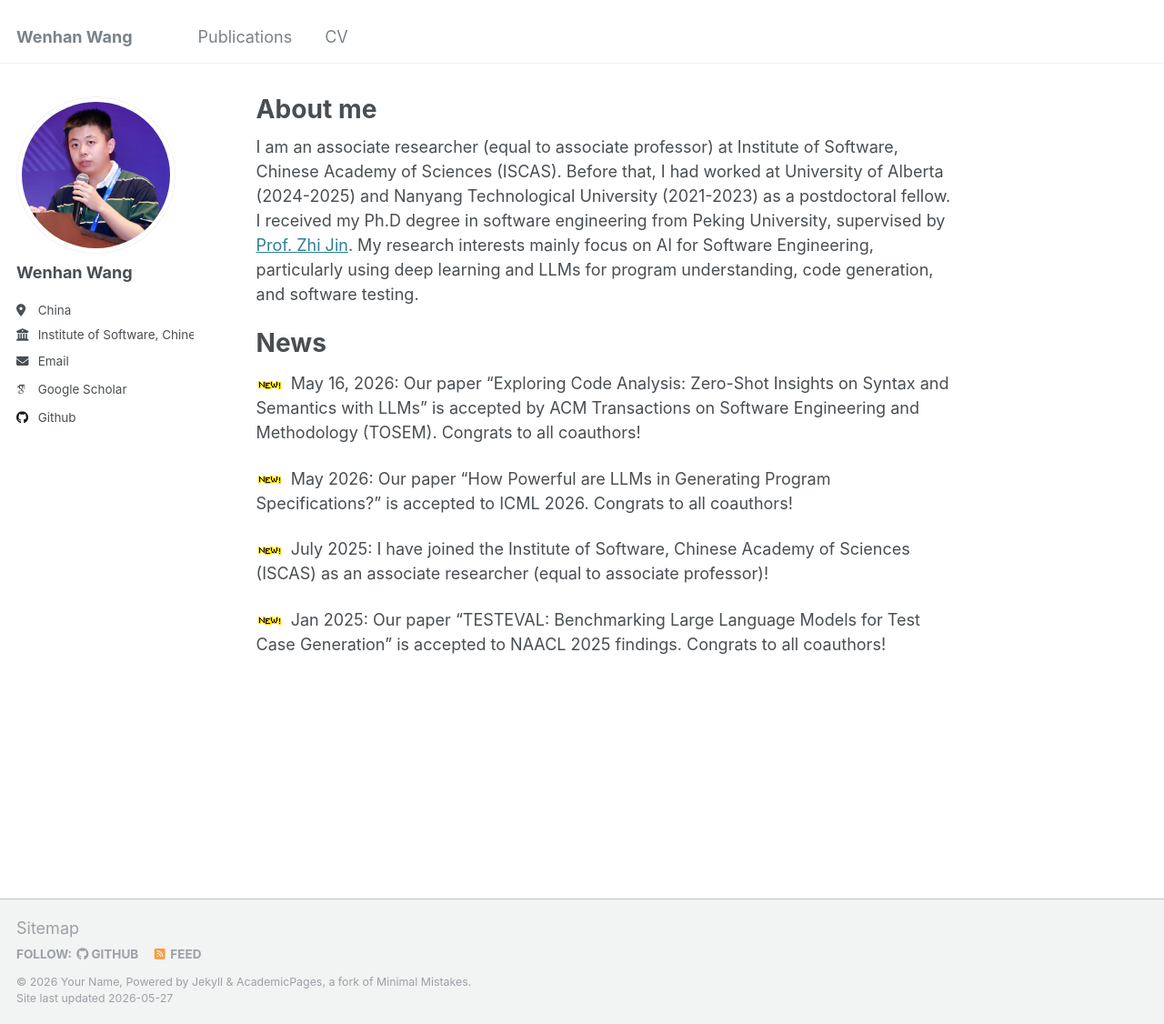
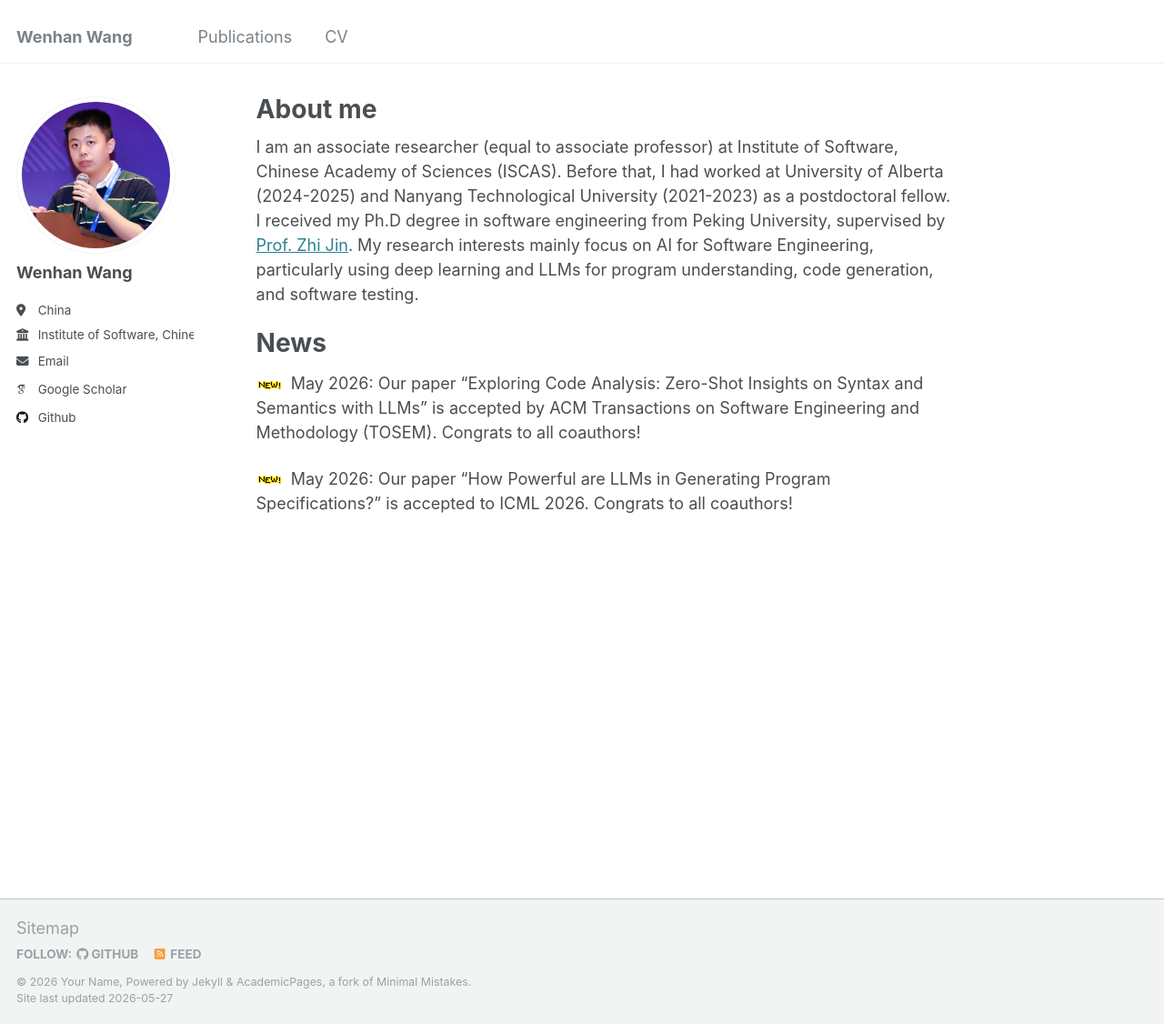
Before and after one commit to jacobwwh/jacobwwh.github.io, a Jekyll site: the page built from _pages/about.md, in a window 1280 px wide and 1126 px high. Shown: the whole window at 91% size. Built offline with Jekyll 4.4.1, drawn with Linux system fonts in a browser that asks for light colours; some web fonts are replaced.

Commit message:
Update about.md

```diff
--- a/_pages/about.md
+++ b/_pages/about.md
@@ -13,10 +13,6 @@ I received my Ph.D degree in software engineering from Peking University, superv
 
 News
 ======
-<img src="https://jacobwwh.github.io/images/new.gif">&nbsp; May 16, 2026: Our paper "Exploring Code Analysis: Zero-Shot Insights on Syntax and Semantics with LLMs" is accepted by ACM Transactions on Software Engineering and Methodology (TOSEM). Congrats to all coauthors!
+<img src="https://jacobwwh.github.io/images/new.gif">&nbsp; May 2026: Our paper "Exploring Code Analysis: Zero-Shot Insights on Syntax and Semantics with LLMs" is accepted by ACM Transactions on Software Engineering and Methodology (TOSEM). Congrats to all coauthors!
 
 <img src="https://jacobwwh.github.io/images/new.gif">&nbsp; May 2026: Our paper "How Powerful are LLMs in Generating Program Specifications?" is accepted to ICML 2026. Congrats to all coauthors!
-
-<img src="https://jacobwwh.github.io/images/new.gif">&nbsp; July 2025: I have joined the Institute of Software, Chinese Academy of Sciences (ISCAS) as an associate researcher (equal to associate professor)!
-
-<img src="https://jacobwwh.github.io/images/new.gif">&nbsp; Jan 2025: Our paper "TESTEVAL: Benchmarking Large Language Models for Test Case Generation" is accepted to NAACL 2025 findings. Congrats to all coauthors!
```
